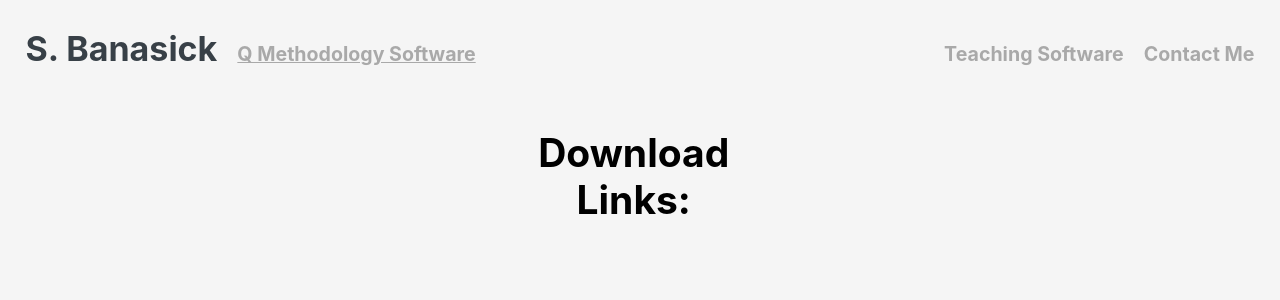
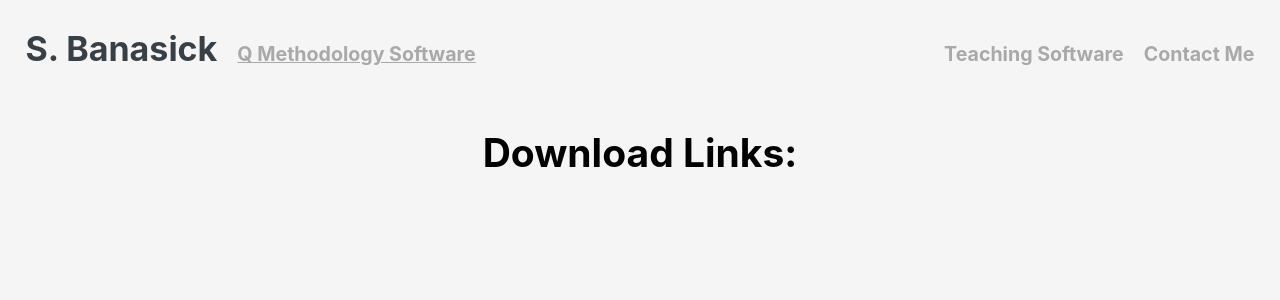
Before and after one commit to shawnbanasick/apps, a React (Create React App) app: page /Kade_Downloads in a window 1280 px wide. Shown: the top 300 px of the page. Built offline with nearby package versions, Linux system fonts and the light colour scheme.

Commit message:
working on links

```diff
--- a/src/KADE/KadeDescription.jsx
+++ b/src/KADE/KadeDescription.jsx
@@ -13,6 +13,5 @@ export default KadeDescription;
 
 const Container = styled.div`
   color: black;
-  width: 96%;
   height: calc(100vh - 100px);
 `;
--- a/src/KADE/KadeDownloads.jsx
+++ b/src/KADE/KadeDownloads.jsx
@@ -13,6 +13,5 @@ export default KadeDownloads;
 
 const Container = styled.div`
   color: black;
-  width: 96%;
-  height: calc(100vh - 100px);
+  height: 100vh;
 `;
--- a/src/KADE/KadeUserManual.jsx
+++ b/src/KADE/KadeUserManual.jsx
@@ -13,6 +13,5 @@ export default KadeUserManual;
 
 const Container = styled.div`
   color: black;
-  width: 96%;
   height: calc(100vh - 100px);
 `;
```
